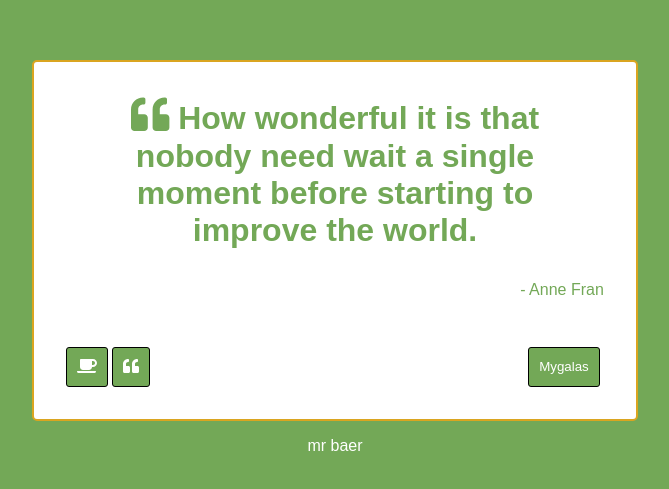
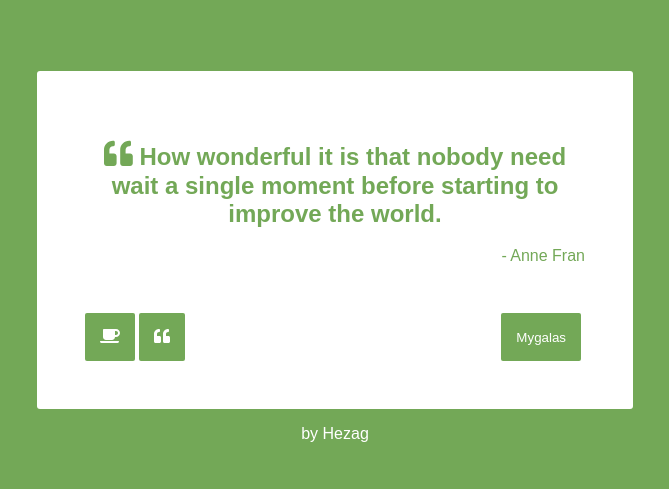
Before and after one commit to prg-sp/1_qoute_machine, a React (Create React App) app: page / in a window 1280 px wide. Shown: the part 135-624 px from the top of the page, without its empty margins (305-974 px from the left). Built offline with nearby package versions, Linux system fonts and the light colour scheme.

Commit message:
Lygtais galutinis variantas, bet dar html ir css zadu paziuret

```diff
--- a/src/App.js
+++ b/src/App.js
@@ -5,7 +5,6 @@ const App = () => {
 	return (
 		<div>
 			<Kortele cssClass="card" />
-
 			<Autorius cssClass="autorius" />
 		</div>
 	)
--- a/src/components/Autorius.js
+++ b/src/components/Autorius.js
@@ -1,7 +1,7 @@
 const Autorius = ({ cssClass }) => {
 	return (
 		<div className={cssClass}>
-			<p>mr baer</p>
+			<p>by Hezag</p>
 		</div>
 	)
 }
--- a/src/components/Komentaras.js
+++ b/src/components/Komentaras.js
@@ -6,9 +6,9 @@ const eleme = <FontAwesomeIcon icon={faQuoteLeft} />
 const Komentaras = ({ cita, auto }) => {
 	return (
 		<div id="text">
-			<h1>
+			<h2>
 				<span id="spanas">{eleme}</span> {cita}
-			</h1>
+			</h2>
 			<MiniAutorius auto={auto} />
 		</div>
 	)
--- a/src/components/Kortele.js
+++ b/src/components/Kortele.js
@@ -1,6 +1,24 @@
 import { useState } from 'react'
 import Komentaras from './Komentaras'
 import SocMyg from './SocMyg'
+
+const spalvos = [
+	'#16a085',
+	'#27ae60',
+	'#2c3e50',
+	'#f39c12',
+	'#e74c3c',
+	'#9b59b6',
+	'#FB6964',
+	'#342224',
+	'#472E32',
+	'#BDBB99',
+	'#77B1A9',
+	'#73A857',
+]
+
+const skai = spalvos.length
+const randomNumber = Math.floor(Math.random() * skai)
 
 const citatos = [
 	{
@@ -8,35 +26,51 @@ const citatos = [
 		tekstas:
 			'How wonderful it is that nobody need wait a single moment before starting to improve the world.',
 		autorius: 'Anne Fran',
-		color: '#73a857',
 	},
 	{
 		id: 1,
 		tekstas:
 			'Either write something worth reading or do something worth writing.',
 		autorius: 'Benjamin Franklin',
-		color: '#2c3e50',
 	},
 	{
 		id: 2,
 		tekstas: 'Education costs money. But then so does ignorance.',
 		autorius: 'Sir Claus Moser',
-		color: '#77b1a9',
 	},
 ]
 
 const Kortele = ({ cssClass }) => {
 	const [skaicius, setSkaicius] = useState(0)
+	const [spalvaSk, setSpalvaSk] = useState(randomNumber)
+
 	const citata = citatos[skaicius].tekstas
 	const autorius = citatos[skaicius].autorius
-	const spalva = citatos[skaicius].color
+	const spalva = spalvos[spalvaSk]
 
+	//changes all page background color
 	let kunas = document.getElementsByTagName('body')[0]
 	kunas.style.background = spalva
 
+	//after a click of a button changes quote and color of everything
 	const kitasKvota = () => {
 		skaicius < citatos.length - 1 ? setSkaicius(skaicius + 1) : setSkaicius(0)
+		setSpalvaSk(raNum())
 	}
+
+	//return random number
+	const raNum = () => {
+		let skaa = Math.floor(Math.random() * skai)
+		console.log(skaa)
+		if (skaa !== spalvaSk) {
+			console.log('nesikartoja')
+			return skaa
+		} else {
+			console.log('kartojasi')
+			return skaa + Math.floor(Math.random() * skai)
+		}
+	}
+	console.log('skai: ' + raNum())
 
 	return (
 		<div style={{ color: spalva }} id="quote-box" className={cssClass}>
--- a/src/index.css
+++ b/src/index.css
@@ -1,50 +1,51 @@
 body {
 	margin: 0;
 	font-family: 'Raleway', sans-serif;
-	/*   background: #73a857; */
-	/*   background: #2c3e50; */
-	/*   background: #77b1a9; */
 	display: flex;
 	justify-content: center;
-
 	align-items: center;
 	height: 100vh;
-	/*   transition-delay: 1s; */
-}
 
-body,
-div {
-	/* transition: background 1s, color 1s; */
+	/* cia su sass galetu buti funkcija transiciojos*/
+	transition: background 1s, color 1s;
 	transition-delay: 0.3s;
 	transition-property: background color;
 	transition-timing-function: ease-in-out;
 	transition-duration: 1s;
 }
 
+/* korteles konteineris su tekstu mygtuku ir socialiniais tinklais*/
 .card {
-	/* 	color: white; */
-	padding: 2em;
+	display: flex;
+	flex-direction: column;
+	align-items: center;
+	padding: 3em;
 	background: white;
-	border: 2px solid goldenrod;
+	/* 	border: 2px solid white; */
 	min-width: 300px;
+	max-width: 500px;
 	width: 42vw;
-	min-height: 32vh;
-	border-radius: 5px;
+	border-radius: 3px;
+	/* cia su sass galetu buti funkcija transiciojos*/
+	transition: background 1s, color 1s;
+	transition-delay: 0.3s;
+	transition-property: background color;
+	transition-timing-function: ease-in-out;
+	transition-duration: 1s;
 }
-/* .card >* { */
-/* 	border: 1px dotted green; */
-/* } */
+
+/*card klases divo viduj h1 ir autorius  */
 #text {
+	/* 	width: 80%; */
+	text-align: center;
 	margin-bottom: 3em;
 	display: flex;
 	flex-flow: column;
-	/* 	background:green; */
 	align-items: flex-end;
 }
-#text h1 {
-	margin: 0 1em;
-	margin-bottom: 1em;
-	text-align: center;
+
+#spanas {
+	font-size: 1.2em;
 }
 
 .autorius {
@@ -53,27 +54,35 @@ div {
 }
 
 .SocMyg {
+	width: 100%;
 	display: flex;
-	align-content: space-between;
-	/* 	border: 1px dotted orange; */
+	/* 	align-content: space-between; */
 }
+
 .SocMyg > * {
 	display: flex;
 }
+
+/* mygtuko bendri nustatymai*/
+/* mygtuko konteineris*/
+.mygalas {
+	margin-left: auto;
+}
+
+/* mygtukas*/
 .myg {
-	padding: 10px;
-	border-radius: 3px;
-	border: 1px solid black;
+	padding: 15px;
+	border-radius: 2px;
+	border: none;
 	cursor: pointer;
 	display: block;
 	text-decoration: none;
 	color: white;
 	margin-right: 4px;
+	/* cia su sass galetu buti funkcija transiciojos*/
+	transition: background 1s, color 1s;
+	transition-delay: 0.3s;
+	transition-property: background color;
+	transition-timing-function: ease-in-out;
+	transition-duration: 1s;
 }
-
-.mygalas {
-	margin-left: auto;
-}
-#spanas {
-	font-size: 1.2em;
-}
```
Also changed, not shown: src/components/Myg.js (+11 -6 lines).
